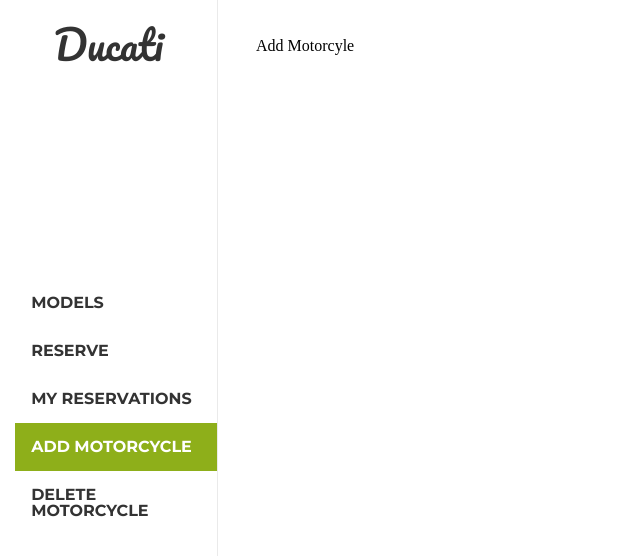
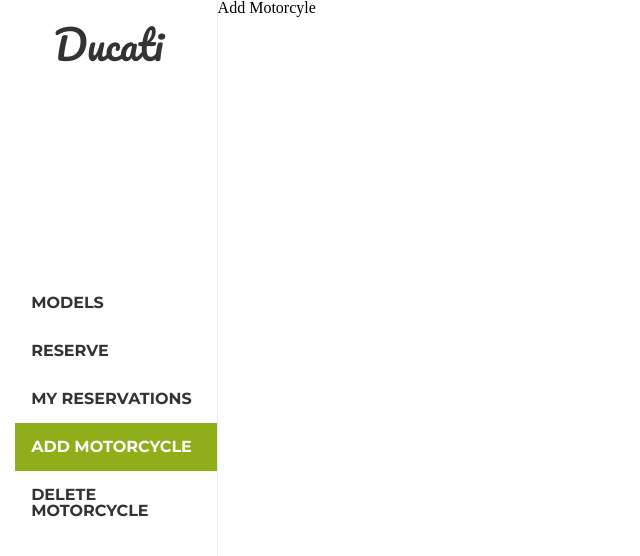
Before and after one commit to AbrahaKahsay/final-capstone-frontend, a React (Create React App) app: page /add-motorcycle in a window 1280 px wide. Shown: the top 556 px of the page, without its empty margins (0-640 px from the left). Built offline with nearby package versions, Linux system fonts and the light colour scheme.

Commit message:
Adjust styles from main and #root elements

```diff
--- a/src/styles/main.css
+++ b/src/styles/main.css
@@ -3,6 +3,11 @@
   top: 12vh;
   width: 100%;
   padding-bottom: 5%;
+  box-sizing: border-box;
+}
+
+#root {
+  box-sizing: border-box;
 }
 
 @media screen and (min-width: 768px) {
@@ -13,10 +18,8 @@
   main {
     left: 17%;
     top: 0;
-    padding: 3%;
     width: 83%;
-    box-sizing: border-box;
-
+    padding-bottom: 0;
     /* flex-grow: 1; */
   }
 }
```
